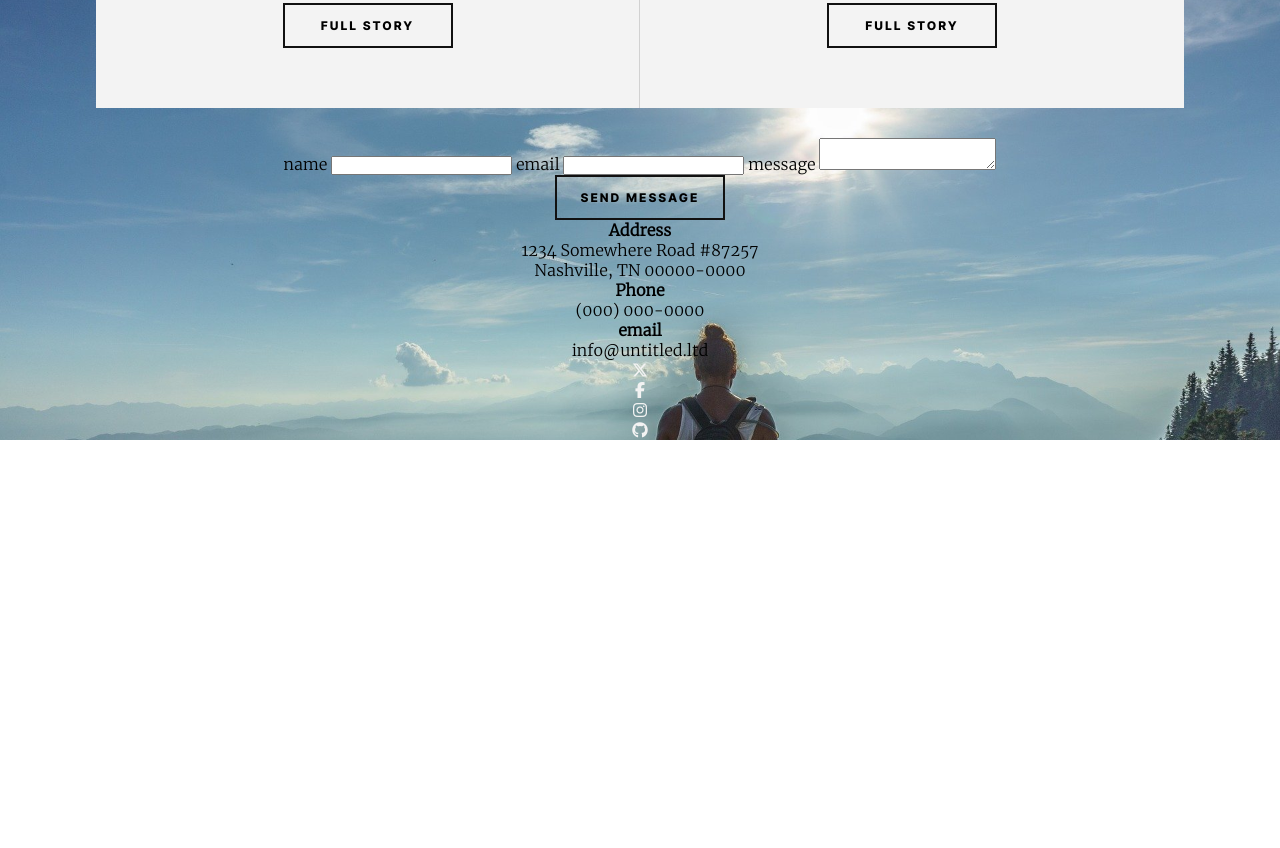
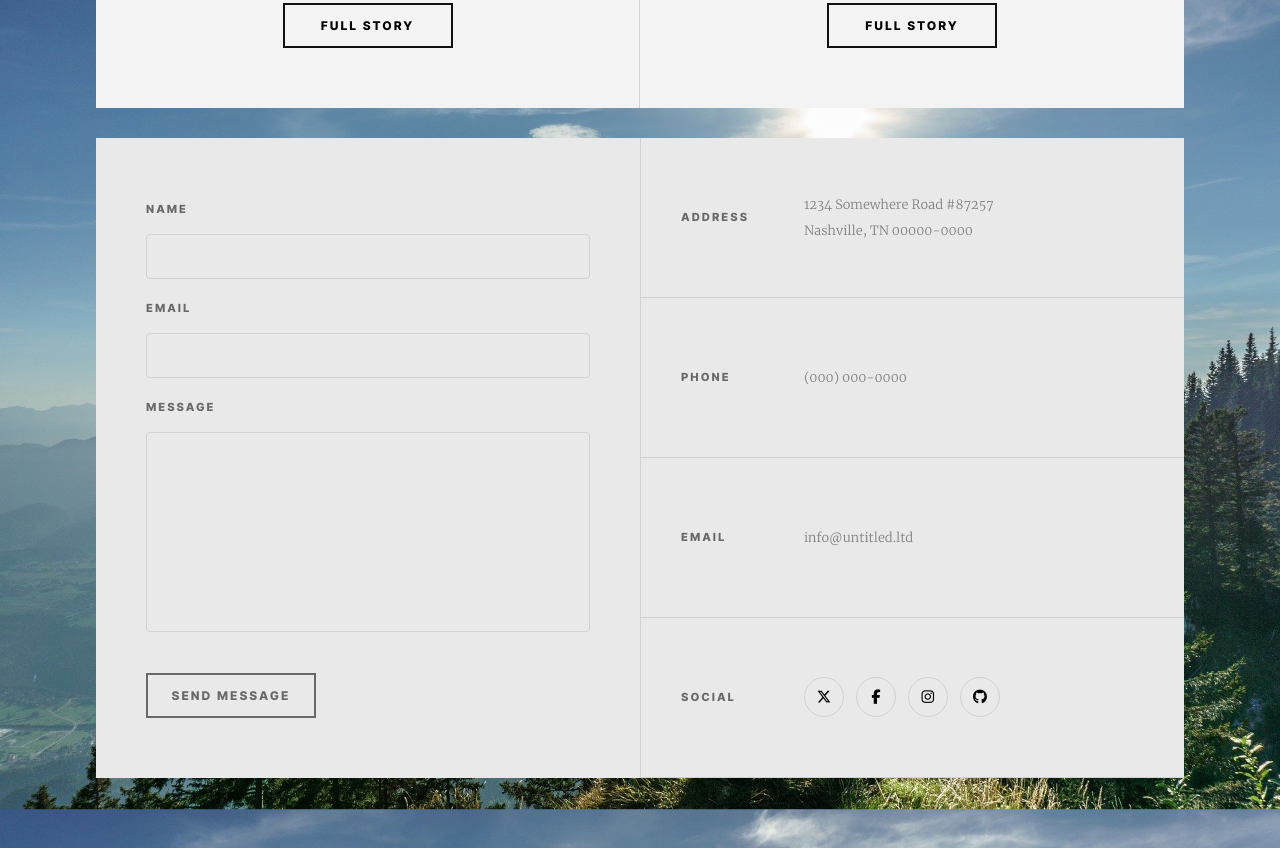
Before and after one commit to stanislike/la-montagne, a plain HTML site: page index.html in a window 1280 px wide. Shown: the part 2756-3604 px from the top of the page. Before the commit the page ends 3196 px from the top, so only its background shows below. Drawn offline with Linux system fonts and the light colour scheme.

Commit message:
footer finished/ desktop version finished

```diff
--- a/assets/styles/layout/_footer.scss
+++ b/assets/styles/layout/_footer.scss
@@ -0,0 +1,91 @@
+footer {
+    background: $grey2;
+    min-height: 640px;
+    width: 85%;
+    margin: 0 auto 70px;
+    display: grid;
+    grid-template-columns: 50% 50%;
+
+    form {
+        display: grid;
+        gap: 18px;
+        padding: 60px 50px;
+        grid-template-rows: 18px 45px 18px 45px 18px 200px 1fr;
+
+        label {
+            display: flex;
+            align-items: flex-end;
+            font-size: 0.7rem;
+            @include title;
+            color: $grey3;
+        }
+        input[type="text"], input[type="email"] , textarea {
+            background: none;
+            border: 1px solid $grey1;
+            border-radius: 4px;
+            resize: none;
+            padding: 10px;
+        }
+        .submit-container {
+            display: flex;
+            align-items: flex-end;
+
+            .btn {
+                color: $grey3;
+                border: 2px solid $grey3;
+            }
+        }
+    }
+
+    .contact {
+        border-left: 1px solid $grey1;
+        display: grid;
+        grid-template-rows: repeat(4, 1fr);
+
+        div {
+            border-bottom: 1px solid $grey1;
+            display: grid;
+            grid-template-columns: 30% 70%;
+            align-items: center;
+
+            h4 {
+                @include title;
+                font-size: 0.7rem;
+                padding-left: 40px;
+                text-align: left;
+                color: $grey3;
+            }
+
+            p {
+                font-size: 0.8rem;
+                line-height: 26px;
+                text-align: left;
+                color: grey;
+            }
+        }
+
+        .social {
+            ul{
+                display: flex;
+
+                li {
+                    border: 1px solid $grey1;
+                    border-radius: 150px;
+                    height: 40px;
+                    width: 40px;
+                    font-size: 0.9rem;
+                    margin-right: 12px;
+                    display: flex;
+                    justify-content: center;
+                    align-items: center;
+
+                    i {
+                        color: black;
+                    }
+
+                }
+            }
+
+        }
+    }
+}
--- a/index.html
+++ b/index.html
@@ -98,7 +98,6 @@
     </main>
 
     <footer>
-      <div class="form">
       <form action="">
         <label for="name">name</label>
         <input type="text" id="name" />
@@ -110,22 +109,21 @@
           <input type="submit" class="btn" value="Send Message" />
         </div>
       </form>
-      </div>
       <div class="contact">
         <div class="adress">
           <h4>Address</h4>
-          <p>1234 Somewhere Road #87257</p>
-          <p>Nashville, TN 00000-0000</p>
+          <p>1234 Somewhere Road #87257<br />Nashville, TN 00000-0000</p>
         </div>
         <div class="phone">
           <h4>Phone</h4>
           <p>(000) 000-0000</p>
         </div>
         <div class="email">
-          <h4>email</h4>
+          <h4>Email</h4>
           <p>info@untitled.ltd</p>
         </div>
         <div class="social">
+          <h4>Social</h4>
           <ul>
             <li>
               <a href="https://twitter.com/" target="_blank">
```
Also changed, not shown: assets/styles/index.css, 1 other file. Lines whose indentation alone changed are shown as unchanged.
